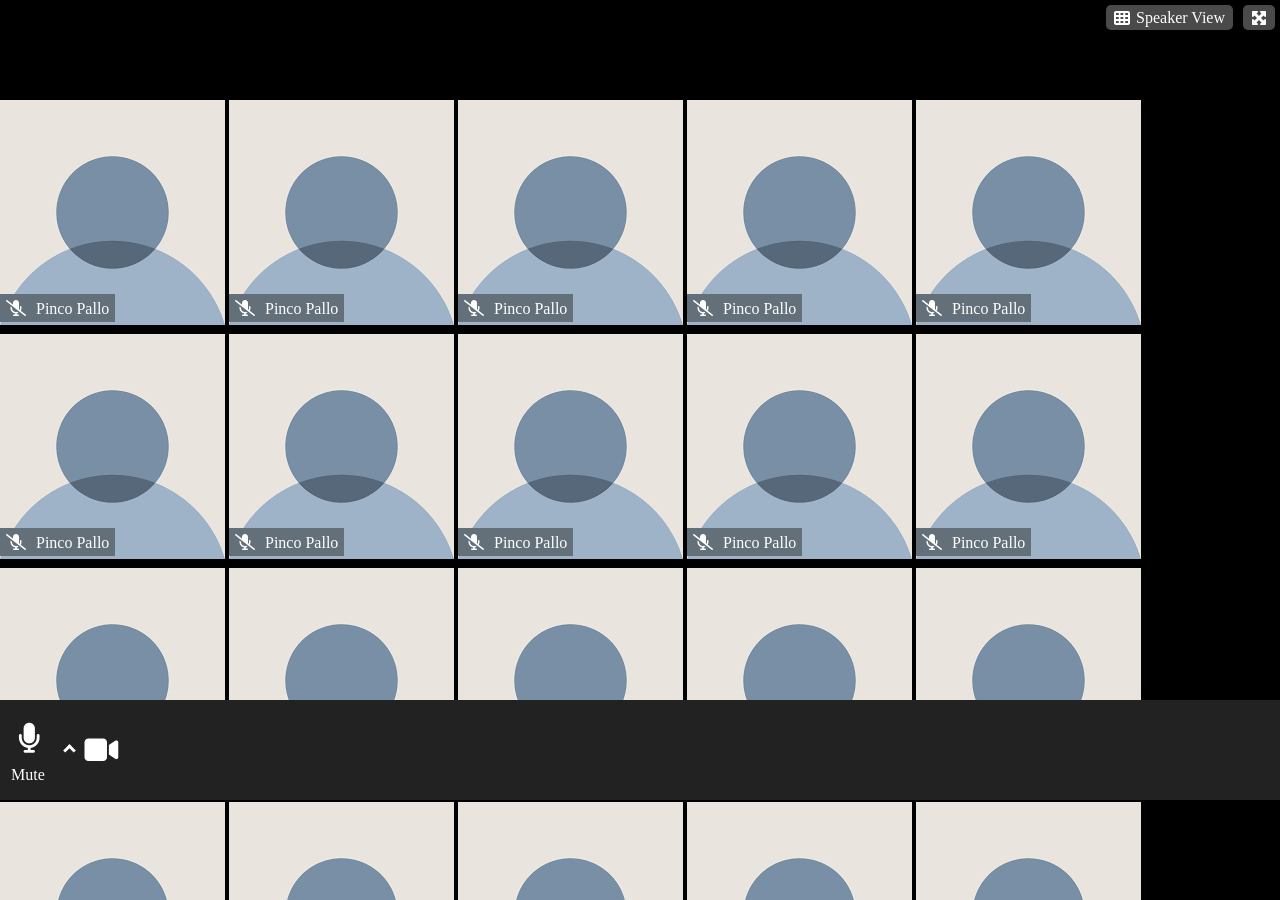
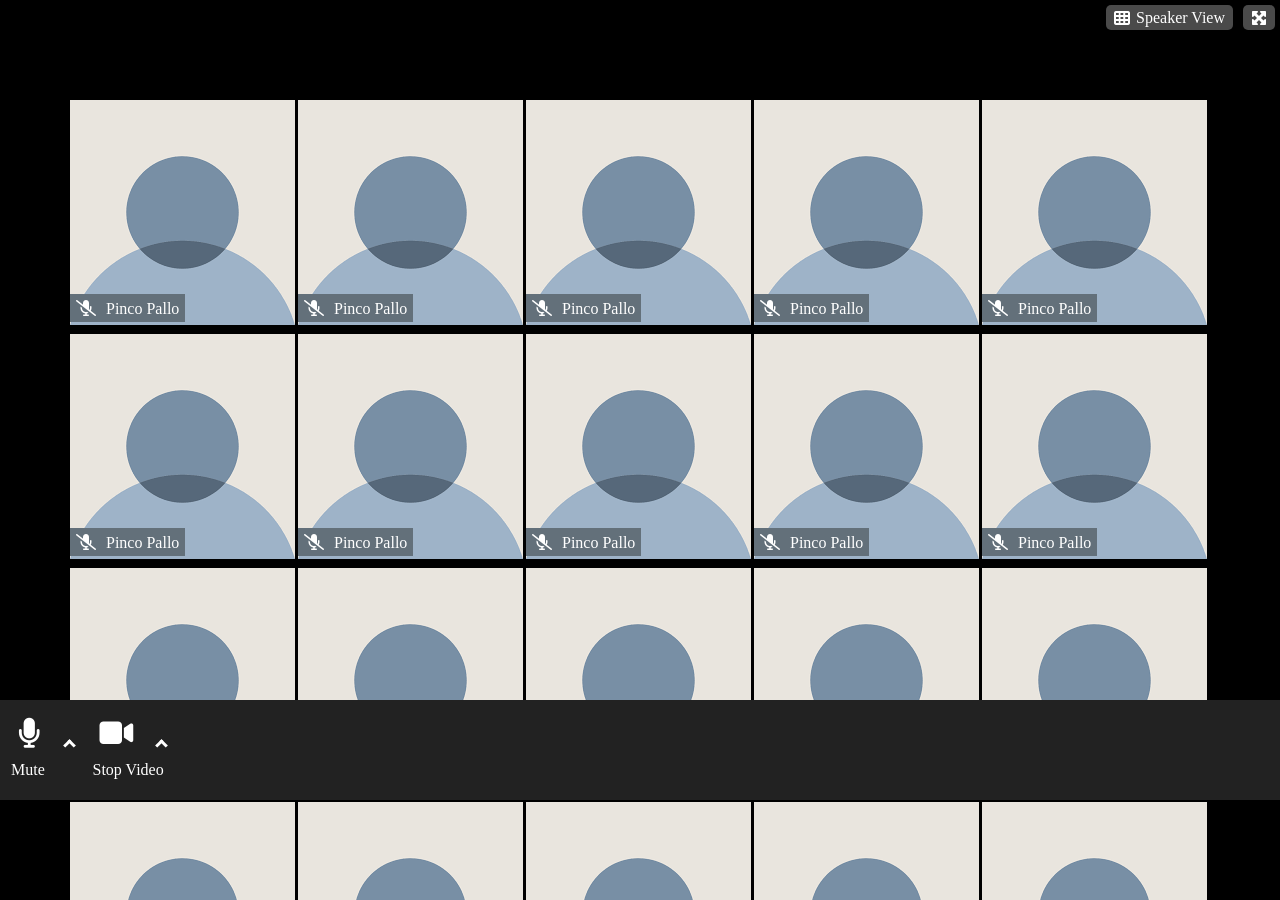
Before and after one commit to GiuseppeRiccardoPugliese/html-css-zoom, a plain HTML site: page index.html in a window 1280 px wide. Drawn offline with Linux system fonts and the light colour scheme.

Commit message:
Problemi con il footer

```diff
--- a/index.html
+++ b/index.html
@@ -352,13 +352,15 @@
 
     <footer>
         <div class="contenitore_footer">
-            <div class="mute-mic">
+            <div class="icons">
                 <a href="#"><i class="fa-solid fa-microphone"></i></a>
                 <i id="fix" class="arrow up"></i>
                 <span>Mute</span>
             </div>
-            <div class="stop-video">
+            <div class="icons">
                 <a href="#"><i class="fa-solid fa-video"></i></a>
+                <i id="fix" class="arrow up"></i>
+                <span>Stop Video</span>
             </div>
         </div>
     </footer>
--- a/stylesheet.css
+++ b/stylesheet.css
@@ -40,12 +40,16 @@ i , span{
     background-color: black;
     overflow-y: scroll;
     padding-bottom: 130px;
+    display: flex;
+    flex-wrap: wrap;
+    justify-content: center;
 }
 
 /* Contenitore di Pinco Pallo SINGOLO */
 .contenitore_card{
     position: relative;
     margin-bottom: 5px;
+    margin-right: 3px;
     display: inline-block;
 }
 
@@ -77,7 +81,7 @@ i , span{
     bottom: 0;
     z-index: 100;
     display: flex;
-    align-items: center;
+    align-content: center;
 }
 
 /* Comandi del footer per zoom */
@@ -87,10 +91,10 @@ i , span{
 .contenitore_footer span{
     display: block;
 }
-.mute-mic{
+.icons{
     padding: 8px;
 }
-.fa-microphone{
+.fa-microphone , .fa-video{
     padding: 10px;
 }
 
```
